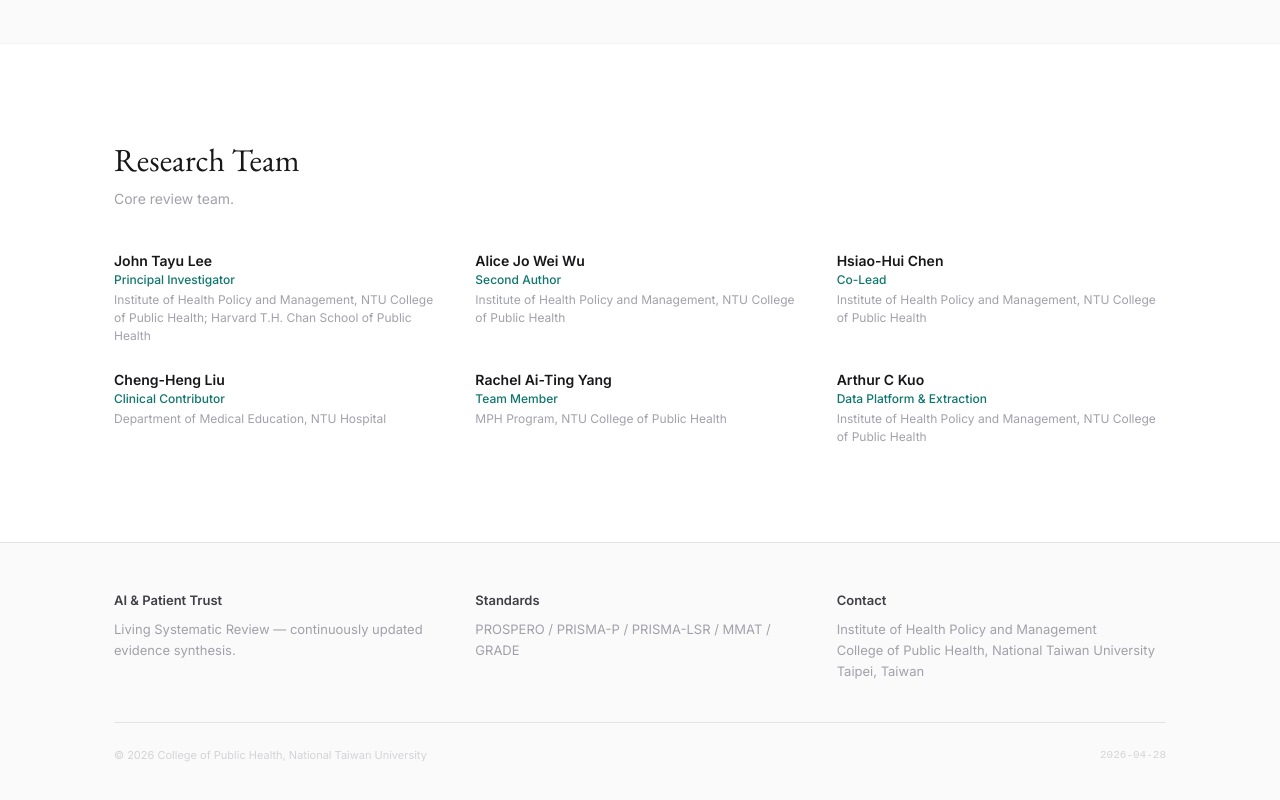
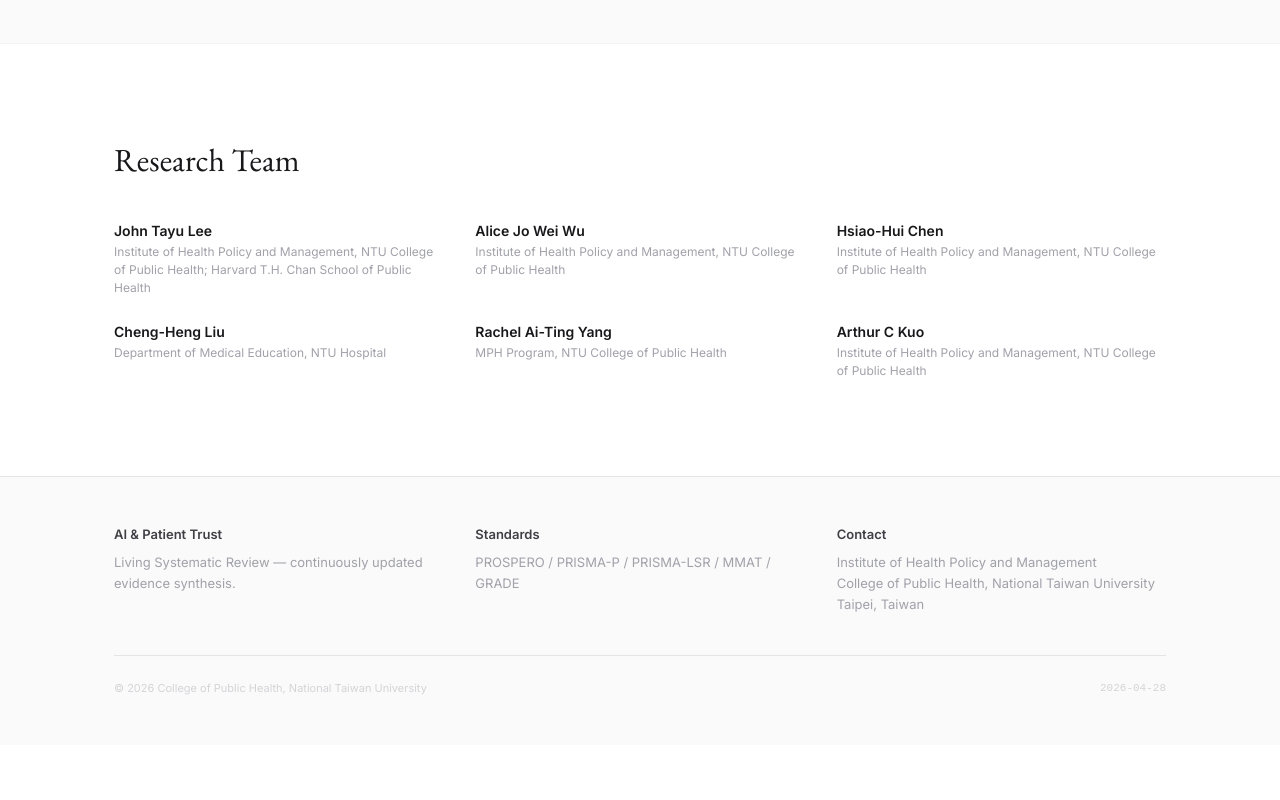
Before and after one commit to ChuehanKuo/lsr-trust, a React (Vite) app: page / in a window 1280 px wide. Shown: the part 6581-7381 px from the top of the page. After the commit the page ends 7326 px from the top, so only its background shows below. Built offline with nearby package versions, Linux system fonts and the light colour scheme.

Commit message:
Remove role labels from team section
Co-Authored-By: Claude Opus 4.6 <noreply@anthropic.com>

```diff
--- a/src/components/TeamSection.tsx
+++ b/src/components/TeamSection.tsx
@@ -4,13 +4,12 @@ import { StaggerChildren, StaggerItem } from "./FadeIn";
 
 export function TeamSection() {
   return (
-    <Section id="team" title="Research Team" subtitle="Core review team.">
+    <Section id="team" title="Research Team">
       <StaggerChildren className="grid md:grid-cols-2 lg:grid-cols-3 gap-x-8 gap-y-6">
         {TEAM.core.map((m) => (
           <StaggerItem key={m.name}>
             <div>
               <div className="text-[14px] font-semibold text-ink-900">{m.name}</div>
-              <div className="text-[12px] text-teal-700 font-medium">{m.role}</div>
               {m.affiliation && (
                 <div className="text-[12px] text-ink-400 mt-0.5">{m.affiliation}</div>
               )}
```
